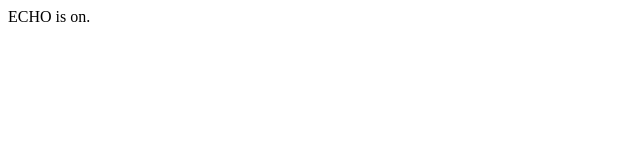
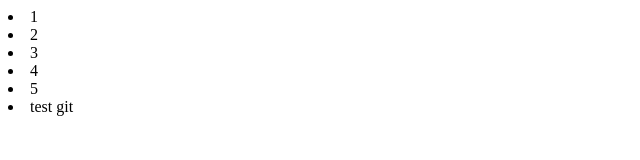
Before and after one commit to ktkathi/test, a plain HTML site: page index.html in a window 1280 px wide. Shown: the whole page, without its empty margins (0-640 px from the left). Drawn offline with Linux system fonts and the light colour scheme.

Commit message:
edit index.html

```diff
--- a/index.html
+++ b/index.html
@@ -1 +1,12 @@
-ECHO is on.
+<html>
+<head>
+	<body>
+		<li>1</li>
+		<li>2</li>
+		<li>3</li>
+		<li>4</li>
+		<li>5</li>
+		<li>test git</li>
+	</body>
+</head>
+</html>
```
